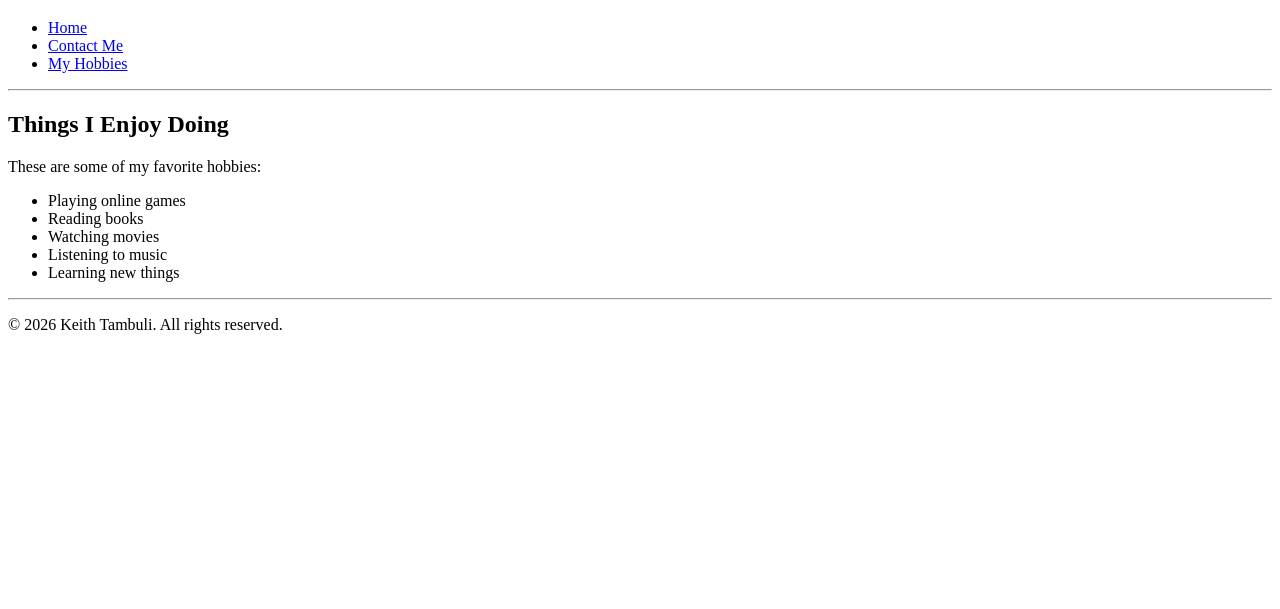
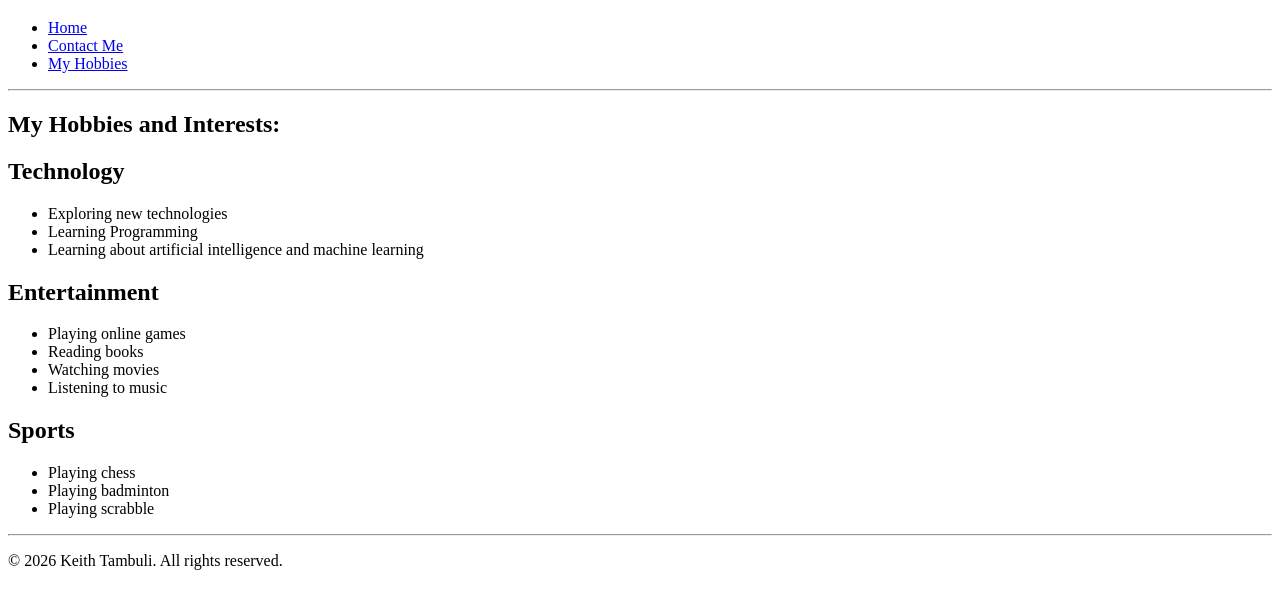
Before and after one commit to kitooot/tambuli-project1, a plain HTML site: page link_pages/hobbies.html in a window 1280 px wide. Shown: the part 61-670 px from the top of the page. Drawn offline with Linux system fonts and the light colour scheme.

Commit message:
completed

```diff
--- a/link_pages/hobbies.html
+++ b/link_pages/hobbies.html
@@ -24,19 +24,35 @@
 
 <!-- Main content -->
         <main>
+            <h2>My Hobbies and Interests:</h2>
             <section>
-                <h2>Things I Enjoy Doing</h2>
-                <p>
-                    These are some of my favorite hobbies:
-                </p>
+                <h2>Technology</h2>
+                    <ul>
+                        <li>Exploring new technologies</li>
+                        <li>Learning Programming</li>
+                        <li>Learning about artificial intelligence and machine learning</li>
+                    </ul>
+            </section>
+
+            <section>
+                <h2>Entertainment</h2>
                     <ul>
                         <li>Playing online games</li>
                         <li>Reading books</li>
                         <li>Watching movies</li>
                         <li>Listening to music</li>
-                    <li>Learning new things</li>
                     </ul>
             </section>
+
+            <section>
+                <h2>Sports</h2>
+                    <ul>
+                        <li>Playing chess</li>
+                        <li>Playing badminton</li>
+                        <li>Playing scrabble</li>
+                    </ul>
+            </section>
+
         </main>
 
         <hr>
```
Also changed, not shown: index.html (+13 -7 lines), link_pages/contacts.html (+2 -1 lines). Lines whose indentation alone changed are shown as unchanged.
